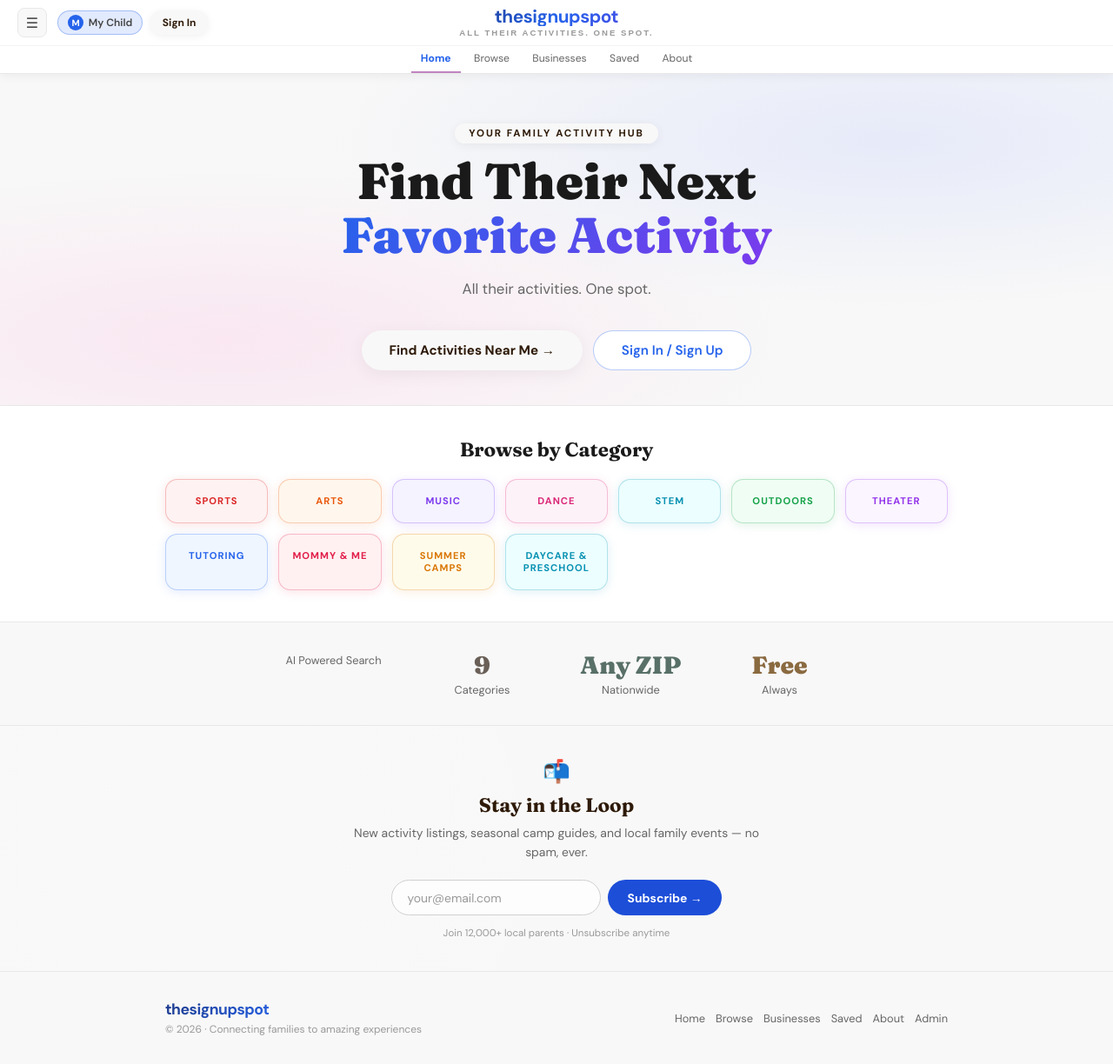
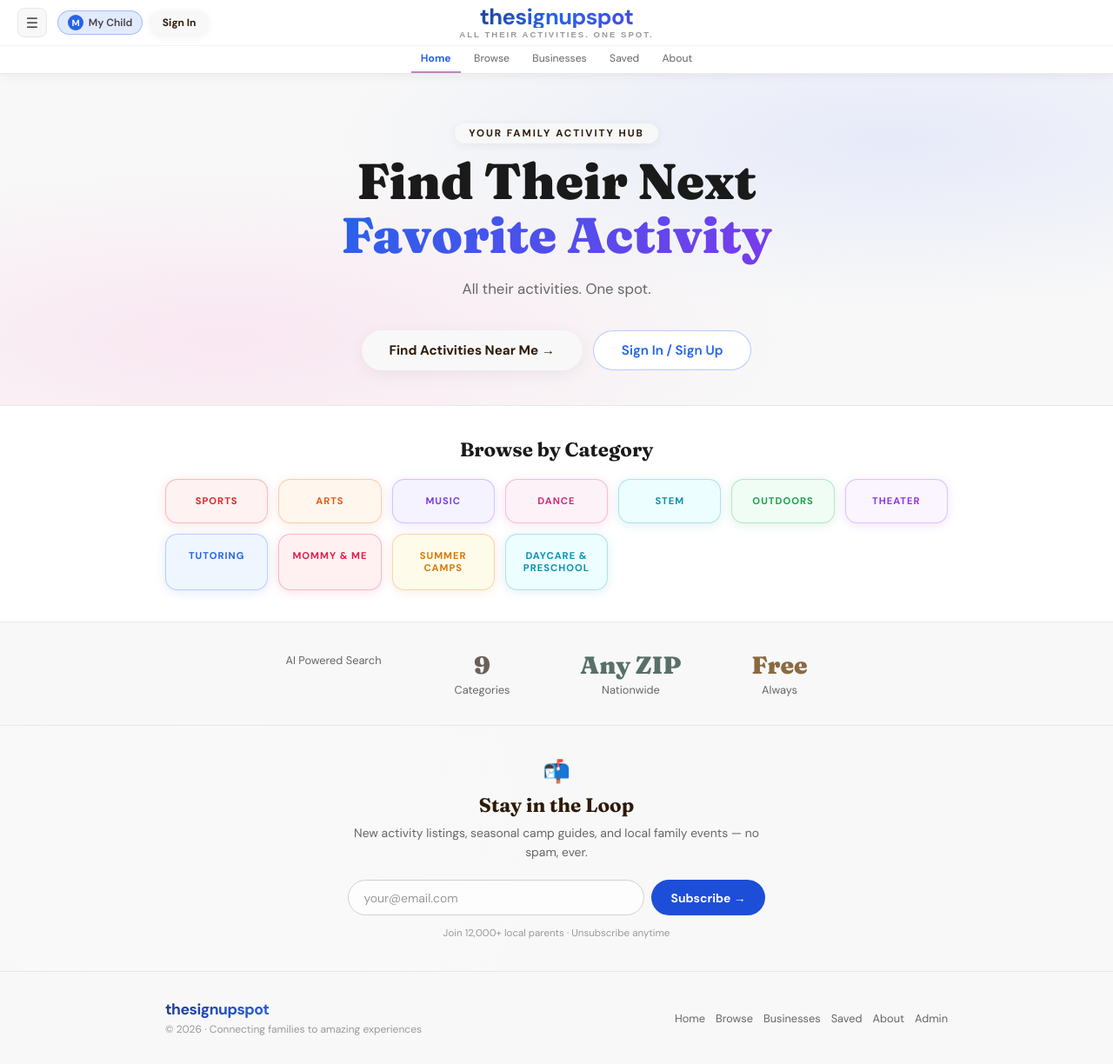
Before and after one commit to kmfields28/The-sign-up-spot, a React (Create React App) app: page / in a window 1280 px wide. Shown: the whole page at 87% size. Built offline with nearby package versions, Linux system fonts and the light colour scheme.

Commit message:
Bigger logo, smaller tagline, Lilibelle LLC footer, center category buttons

```diff
--- a/src/App.jsx
+++ b/src/App.jsx
@@ -545,7 +545,7 @@ function NewsletterBanner() {
           New activity listings, seasonal camp guides, and local family events — no spam, ever.
         </p>
         {!done ? (
-          <div style={{ display:"flex", gap:"0.5rem", maxWidth:"380px", margin:"0 auto", flexWrap:"wrap", justifyContent:"center" }}>
+          <div style={{ display:"flex", gap:"0.5rem", maxWidth:"480px", margin:"0 auto", flexWrap:"wrap", justifyContent:"center" }}>
             <input
               value={email}
               onChange={e => setEmail(e.target.value)}
@@ -1935,7 +1935,7 @@ export default function TheSignUpSpot() {
           {/* Centered logo */}
           <div style={{ position:"absolute", left:"50%", transform:"translateX(-50%)", display:"flex", justifyContent:"center" }}>
             <button onClick={() => navigate("home")} style={{ background:"none", border:"none", cursor:"pointer", padding:0 }}>
-              <div style={{ fontFamily:"'DM Sans', sans-serif", fontWeight:800, fontSize:"1.3rem", lineHeight:1, background:"linear-gradient(135deg, #1e3a8a 0%, #2563eb 50%, #4f46e5 100%)", WebkitBackgroundClip:"text", WebkitTextFillColor:"transparent", backgroundClip:"text", letterSpacing:"-0.5px" }}>thesignupspot</div>
+              <div style={{ fontFamily:"'DM Sans', sans-serif", fontWeight:800, fontSize:"1.6rem", lineHeight:1, background:"linear-gradient(135deg, #1e3a8a 0%, #2563eb 50%, #4f46e5 100%)", WebkitBackgroundClip:"text", WebkitTextFillColor:"transparent", backgroundClip:"text", letterSpacing:"-0.5px" }}>thesignupspot</div>
               <div style={{ color:T.textMuted, fontSize:"0.6rem", fontWeight:600, letterSpacing:"2px", textTransform:"uppercase", textAlign:"center", marginTop:"2px" }}>
                 All their activities. One spot.
               </div>
```
